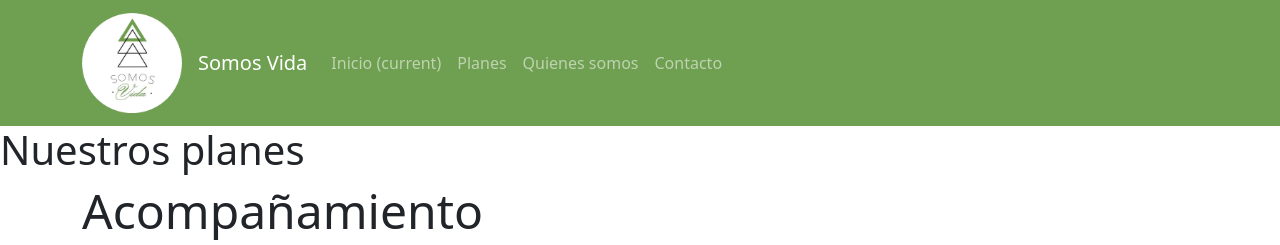
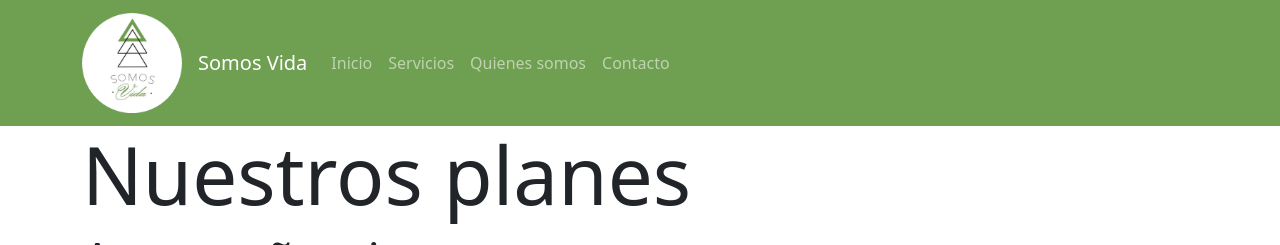
Before and after one commit to kipasten/somos_vida, a website: page src/servicios.html in a window 1280 px wide. Shown: the top 245 px of the page. Drawn offline with nearby package versions, Linux system fonts and the light colour scheme; files that its build step writes are made by us from their sources.

Commit message:
Cambio de palabra en nav-bar

```diff
--- a/src/servicios.html
+++ b/src/servicios.html
@@ -19,10 +19,10 @@
         <div class="collapse navbar-collapse" id="navbarNav">
           <ul class="navbar-nav">
             <li class="nav-item active">
-              <a class="nav-link" href="../index.html">Inicio <span class="sr-only">(current)</span></a>
+              <a class="nav-link" href="../index.html">Inicio</a>
             </li>
             <li class="nav-item">
-              <a class="nav-link" href="servicios.html">Planes</a>
+              <a class="nav-link" href="servicios.html">Servicios</a>
             </li>
             <li class="nav-item">
               <a class="nav-link" href="sobre_nosotros.html">Quienes somos</a>
@@ -34,9 +34,9 @@
         </div>
       </div>
       </nav>
-
-    <h1>Nuestros planes</h1>
-
+    <div class="container">
+    <h1 class="display-1">Nuestros planes</h1>
+    </div>
 
     <div class="container">
       <div class="row">
```
Also changed, not shown: src/contacto.html (+2 -2 lines), src/sobre_nosotros.html (+2 -2 lines).
